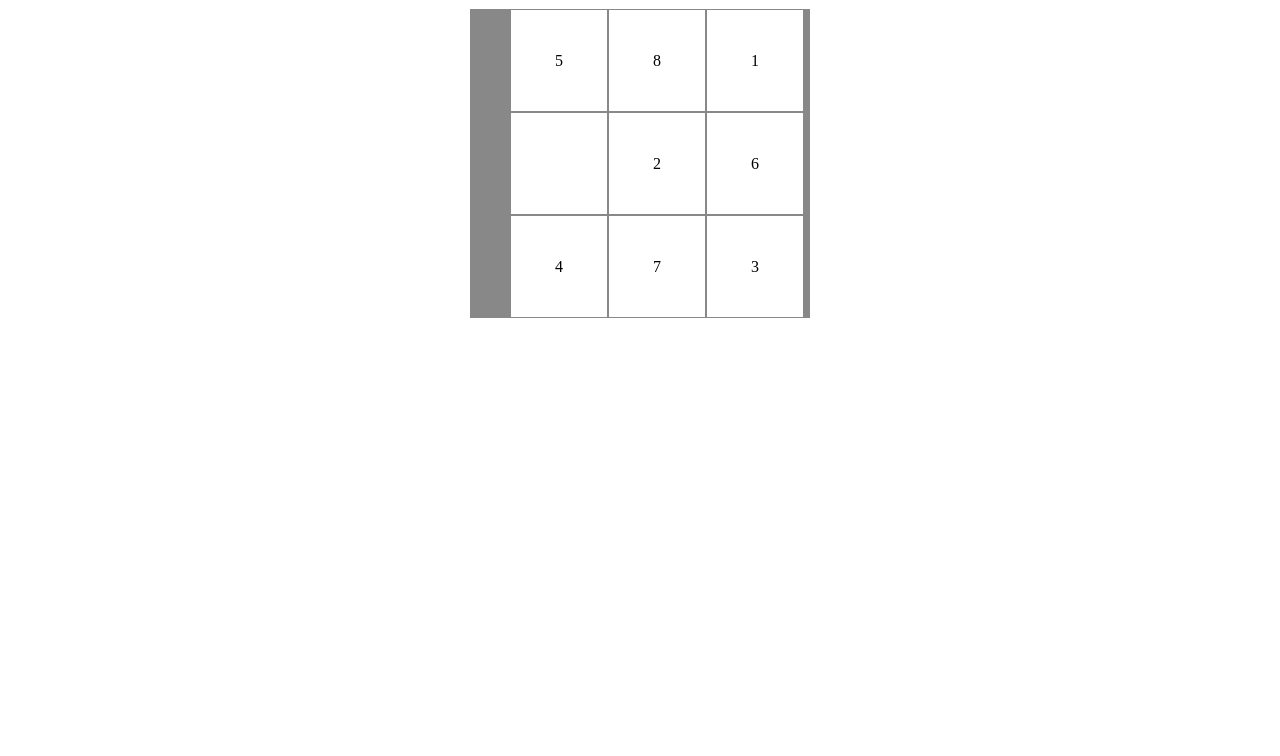
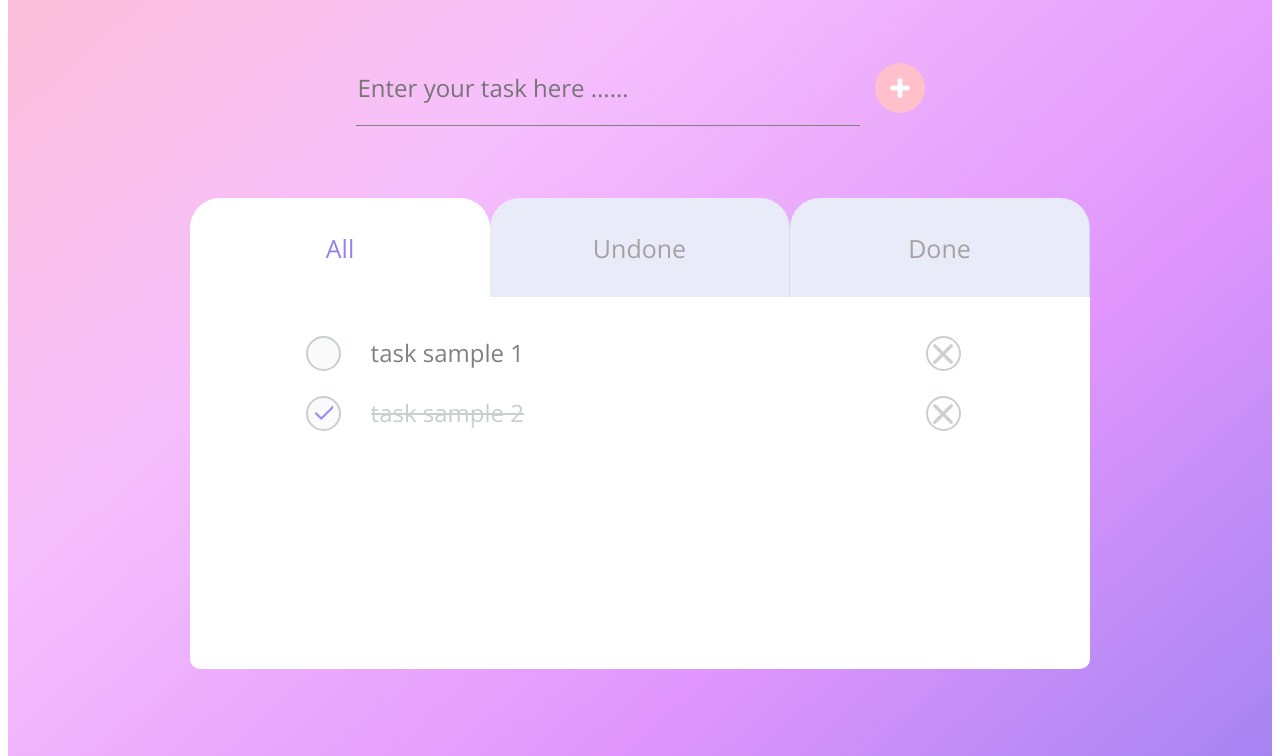
Before and after one commit to maureensayshi/To-do-List, a React app: page / in a window 1280 px wide. Shown: the part 228-984 px from the top of the page. Before the commit the page ends 800 px from the top, so only its background shows below. Built offline with nearby package versions, Linux system fonts and the light colour scheme.

Commit message:
back to todolist

```diff
--- a/package.json
+++ b/package.json
@@ -5,7 +5,7 @@
   "main": "./src/js/components/App.js",
   "scripts": {
     "test": "echo \"Error: no test specified\" && exit 1",
-    "start": "webpack-dev-server --open --mode development --history-api-fallback",
+    "start": "webpack-dev-server --open --mode development",
     "build": "webpack --mode production"
   },
   "keywords": [],
@@ -33,7 +33,8 @@
     "webpack-dev-server": "^3.1.6"
   },
   "dependencies": {
-    "react-router-dom": "^4.3.1",
+    "react-redux": "^5.0.7",
+    "redux": "^4.0.0",
     "style-loader": "^0.23.0"
   }
 }
--- a/src/js/components/App.js
+++ b/src/js/components/App.js
@@ -1,30 +1,89 @@
-// import React, {Component} from "react";
-// import ReactDOM from "react-dom";
-// import {BrowserRouter, Route, Link} from "react-router-dom";
+import React, { Component } from "react";
+import ReactDOM from "react-dom";
+import { createStore } from "redux";
 
-// const NewRoute = () => {
-//   console.log("newroute had run");
-//   return(
-//     <div>
-//       <p>new route</p>
-//     </div>
-//   );
-// };
+import Form from "./Form";
+import List from "./List";
+import Tab from "./Tab";
+import "../../style.css";
 
-// class App extends Component {
+console.log(createStore);
 
-//   render(){
-//     console.log("app had run");
-//     return (
-//       <BrowserRouter>
-//         <Route path="/new" component={NewRoute} />
-//       </BrowserRouter>
-//     );
-//   }
-// }
+class App extends Component {
+  constructor(props) {
+    super(props);
+    this.state = {
+      inputValue: "",
+      todos: [
+        {value: "task sample 1", done: false},
+        {value: "task sample 2", done: true}
+      ],
+      tabs: "All"
+    };
+    this.handleChange = this.handleChange.bind(this);
+    this.handleSubmit = this.handleSubmit.bind(this);
+    this.handleFinish = this.handleFinish.bind(this);
+    this.handleDelete = this.handleDelete.bind(this);
+    this.handleTabs = this.handleTabs.bind(this);
+  }
+  handleChange(e) {
+    e.preventDefault();
+    this.setState({inputValue: e.target.value});
+  }
+  handleSubmit(e) {
+    e.preventDefault();
+    const newTodo = {
+      value: this.state.inputValue,
+      done: false
+    };
+    const todos = this.state.todos;
+    todos.push(newTodo);
+    this.setState({ todos: todos, inputValue: ""}); // todos 只要放一個，因為 ES6 若 key 和 value 相同，放一個即可
+  }
+  handleFinish(index){
+    const todos = this.state.todos;
+    //use status (true / false) of todo.done to control checked status of checkbox and style of task content
+    todos[index].done = !todos[index].done;
+    this.setState({todos});
+    console.log(todos);
+  }
+  handleDelete(e, index){
+    e.preventDefault();
+    const todos = this.state.todos;
+    todos.splice(index, 1);
+    this.setState({todos});
+    console.log(todos);
+  }
+  handleTabs(e){
+    e.preventDefault();
+    this.setState({tabs: e.target.value});
+  }
+  render(){
+    return (
+      <div>
+        <div>
+          <span></span>
+          <h1>Make your To-Do List</h1>
+        </div>
+        <Form
+          handleSubmit={this.handleSubmit}
+          handleChange={this.handleChange}
+          inputValue={this.state.inputValue}
+        />
+        <Tab
+          tabs={this.state.tabs}
+          handleTabs={this.handleTabs}
+        />
+        <List
+          handleFinish={this.handleFinish}
+          todos={this.state.todos}
+          handleDelete={this.handleDelete}
+          tabs={this.state.tabs}
+        />
+      </div>
+    );
+  }
+}
+export default App;
 
-// export default App;
-
-// ReactDOM.render(<App />, document.querySelector(".appContainer"));
-
-// console.log("file had run");
+ReactDOM.render(<App />, document.querySelector(".appContainer"));
--- a/src/pages/Game/Form.js
+++ b/src/js/components/Form.js
@@ -12,9 +12,9 @@ class Form extends Component{
             type="text"
             onChange={(e) => this.props.handleChange(e)}
             value={this.props.inputValue}
-            placeholder="Enter Name"
+            placeholder="Enter your task here ......"
           />
-          <input disabled={!inEnabled} type="submit" value="Start Game" / >
+          <input disabled={!inEnabled} type="submit" value="" / >
         </form>
       </div>
     );
--- /dev/null
+++ b/src/js/components/List.js
@@ -0,0 +1,41 @@
+import React, { Component } from "react";
+import PropTypes from "prop-types";
+
+import Task from "./Task.js";
+
+class List extends Component{
+  render(){
+    function createTask(index, handleFinish, todo, handleDelete){
+      return (
+        <Task
+          key={index}
+          index={index}
+          handleFinish={handleFinish}
+          todo={todo}
+          handleDelete={handleDelete}
+        />
+      );
+    }
+    return (
+      <div className="listContainer">
+        {this.props.todos.map((todo,index) => {
+          if(this.props.tabs === "All"){
+            return createTask(index, this.props.handleFinish, todo, this.props.handleDelete);
+          }
+          else if(todo.done === (this.props.tabs === "Done" ? true : false)){
+            return createTask(index, this.props.handleFinish, todo, this.props.handleDelete);
+          }
+        })}
+      </div>
+    );
+  }
+}
+
+List.propTypes = {
+  todos: PropTypes.array.isRequired,
+  handleFinish: PropTypes.func.isRequired,
+  handleDelete: PropTypes.func.isRequired,
+  tabs: PropTypes.string.isRequired
+};
+
+export default List;
--- /dev/null
+++ b/src/js/components/Tab.js
@@ -0,0 +1,32 @@
+import React, { Component } from "react";
+import PropTypes from "prop-types";
+
+class Tab extends Component{
+  render(){
+    console.log(this.props.tabs);
+    let tabOption = ["All", "Undone", "Done"];
+    let createAllTabs = tabOption.map((tab, index) => {
+      return (
+        <input
+          key={index}
+          className={this.props.tabs === tab ? "ActiveTab" : "Tab"}
+          type="button"
+          onClick={(e) => this.props.handleTabs(e)}
+          value={tab}
+        />
+      );
+    });
+    return (
+      <div className="tabContainer">
+        {createAllTabs}
+      </div>
+    );
+  }
+}
+
+Tab.propTypes = {
+  tabs: PropTypes.string.isRequired,
+  handleTabs: PropTypes.func.isRequired,
+};
+
+export default Tab;
--- /dev/null
+++ b/src/js/components/Task.js
@@ -0,0 +1,31 @@
+import React, { Component } from "react";
+import PropTypes from "prop-types";
+
+class Task extends Component{
+  render(){
+    return (
+      <div className="taskContainer">
+        <input
+          type="checkbox"
+          checked={this.props.todo.done}
+          onChange={() => this.props.handleFinish(this.props.index)}>
+        </input>
+        <span>
+          <span className={this.props.todo.done ? "strike" : "beforeStrike"}>
+            {this.props.todo.value}
+          </span>
+        </span>
+        <button onClick={(e) => this.props.handleDelete(e, this.props.index)} />
+      </div>
+    );
+  }
+}
+
+Task.propTypes = {
+  todo: PropTypes.object.isRequired,
+  handleFinish: PropTypes.func.isRequired,
+  index: PropTypes.number.isRequired,
+  handleDelete: PropTypes.func.isRequired
+};
+
+export default Task;
--- a/src/pages/Game/Game.js
+++ /dev/null
@@ -1,84 +0,0 @@
-import React, {Component} from "react";
-import Form from "./Form.js";
-// import Puzzle from "./Puzzle.js";
-
-export default class Game extends Component {
-  constructor(props) {
-    super(props);
-    this.state = {
-      inputValue:"",
-      cellValue: [1, 2, 3, 4, 5, 6, 7, 8, ""]
-    };
-    this.handleChange = this.handleChange.bind(this);
-    this.handleSubmit = this.handleSubmit.bind(this);
-    this.handleSwitch = this.handleSwitch.bind(this);
-  }
-
-  componentDidMount(){
-    this.initCellValue();
-  }
-  initCellValue(){
-    let cellValue = this.state.cellValue.sort(() => Math.random() - 0.5);
-    this.setState({cellValue: cellValue});
-  }
-  handleChange(e) {
-    e.preventDefault();
-    this.setState({inputValue: e.target.value});
-    console.log("inputvalue = " + e.target.value);
-  }
-  handleSubmit(e){
-    e.preventDefault();
-    console.log("handle submit");
-  }
-  replaceNum(index, value){
-    let cellValue = this.state.cellValue;
-    cellValue[index] = value;
-    this.setState({cellValue: cellValue});
-  }
-  handleSwitch(i){
-    console.log("click index : " + i);
-    let curNum = this.state.cellValue[i];
-    let leftNum = this.state.cellValue[i -1];
-    let rightNum = this.state.cellValue[i + 1];
-    let topNum = this.state.cellValue[i - 3];
-    let bottomNum = this.state.cellValue[i + 3];
-
-    console.log(curNum, leftNum, rightNum, topNum, bottomNum);
-    if(leftNum === "" && i % 3){
-      this.replaceNum(i - 1, curNum);
-      this.replaceNum(i, "");
-    }
-    else if(rightNum === "" && 2 !== i % 3){
-      this.replaceNum(i + 1, curNum);
-      this.replaceNum(i, "");
-    }
-    else if(topNum === ""){
-      this.replaceNum(i - 3, curNum);
-      this.replaceNum(i, "");
-    }
-    else if(bottomNum === ""){
-      this.replaceNum(i + 3, curNum);
-      this.replaceNum(i, "");
-    }
-  }
-  render() {
-    return (
-      <div>
-        <Form
-          handleSubmit={this.handleSubmit}
-          handleChange={this.handleChange}
-          inputValue={this.state.inputValue}
-        />
-        <div>
-          <span className="count">Step Count : </span>
-          <span>0</span>
-        </div>
-        <ul className="board">
-          {this.state.cellValue.map((item, i) => {
-            return <li className="cell" key={i} onClick={() => this.handleSwitch(i)}>{item}</li>;
-          })}
-        </ul>
-      </div>
-    );
-  }
-}
--- a/src/router/router.js
+++ /dev/null
@@ -1,25 +0,0 @@
-import React from "react";
-
-import {BrowserRouter as Router, Route, Switch, Link, browserHistory} from "react-router-dom";
-
-import Game from "../pages/Game/Game.js";
-import Ranking from "../pages/Ranking/Ranking.js";
-import "../style.css";
-
-
-const getRouter = () => (
-  <Router history={browserHistory}>
-    <div className="bodyDiv">
-      <ul className="tab-list">
-        <li><Link to="/">Game</Link></li>
-        <li><Link to="/ranking">Ranking</Link></li>
-      </ul>
-      <Switch>
-        <Route exact path="/" component={Game}/>
-        <Route path="/ranking" component={Ranking}/>
-      </Switch>
-    </div>
-  </Router>
-);
-
-export default getRouter;
--- a/src/style.css
+++ b/src/style.css
@@ -1,39 +1,170 @@
-.bodyDiv{
-    display: flex;
-    flex-direction: column;
-}
-.tab-list{
-    display: flex;
-    justify-content: space-evenly;
+*{
+  font-family: "Pacifico", "cursive";
 }
 
-.bodyDiv>div{
-    margin-top: 50px;
-    align-self: center;
+.appContainer {
+  background-image: linear-gradient(to top left, #957FEF, #E096FC, #F6C0FC, pink);
+  padding-bottom: 20%;
+  display: flex; justify-content: center;
 }
 
-.bodyDiv>div>div:nth-child(2){
-    margin-top: 30px;
+.appContainer > div { flex: none; width: 900px;
+  display: flex; flex-direction: column;
 }
 
-.board{
-    /* position: relative; */
-    width: 300px;
-    background-color: #888888;
-    margin-top: 60px;
-    display: flex;
-    flex-wrap: wrap;
-    list-style: none;
+.appContainer > div > div { display: flex; flex-direction: row; font-size: 20px;}
+.appContainer > div > div > span{ flex: none; width: 10%;}
+.appContainer > div > div > h1{ font-size: 70px; font-weight: 500; flex: none;  width: 80%; color: #6D6969;}
+
+.formContainer{ flex: none; width: 100%; margin: 6% 0px 8% 0px;
+  display: flex; justify-content: center;
 }
 
-.cell{
-    /* position: absolute; */
-    flex: none;
-    width: 96px;
-    line-height: 101px;
+.formContainer > form { flex: none; display: flex; align-items: center;
+  -webkit-appearance: none;
+  -webkit-box-shadow: none;
+  box-shadow: none;
+  -moz-appearance: none;
+  -moz-box-shadow: none;
+}
+
+.formContainer > form > input[type="text"]{
+  width: 500px;
+  line-height: 3;
+  font-size: 24px;
+  font-family: "Open Sans", sans-serif, "Microsoft JhengHei";
+  color: #6D6969;
+  border-top:none; border-left:none; border-right:none; border-bottom: 1px solid grey;
+  background: transparent;
+  outline: 0;
+  cursor: text;
+}
+
+.formContainer > form > input[type="submit"]{
+  width: 50px;
+  height: 50px;
+  margin-left: 15px;
+  border-radius: 50%;
+  border: none;
+  background: pink no-repeat center/20px url("./img/add.png");
+  cursor: pointer;
+}
+
+.tabContainer{ flex: none; width: 100%;
+  display: flex; justify-content: space-around;
+}
+
+.Tab {
+    font-size: 25px;
+    font-family: "Open Sans", sans-serif;
+    border: none;
+    /* padding: 30px 118.75px 30px 118.75px; */
+    /* padding: 1% 0.5% 1% 0.5%; */
+    width: 300px;
+    height: 100px;
+    margin-bottom: -1px;
+    text-decoration: none;
+    background: #E9EBF8;
+    color: #A5A0A1;
+    cursor: pointer;
     text-align: center;
-    background-color: #ffffff;
-    border: 1px solid #888888;
-    z-index: 2;
+    border-radius: 30px 30px 0px 0px;
+    border-right: 1px solid #D5DAEA;
+    outline: 0;
+    transition: background 300ms ease-in-out, transform 150ms ease;
+    -webkit-appearance: none;
+    -moz-appearance: none;
+}
+
+.ActiveTab {
+    width: 300px;
+    height: 100px;
+    font-size: 25px;
+    font-family: "Open Sans", sans-serif;
+    color: #957FEF;
+    text-align: center;
+    border: none;
+    margin-bottom: -1px;
+    text-decoration: none;
+    background: #FFFFFF;
     cursor: pointer;
+    border-radius: 30px 30px 0px 0px;
+    outline: 0;
+    transition: background 250ms ease-in-out, transform 150ms ease;
+    -webkit-appearance: none;
+    -moz-appearance: none;
 }
+
+.listContainer {
+  flex: none;
+  width: 94%;
+  padding: 3% 3% 25% 3%;
+  background-color: #ffffff;
+  border-radius:0px 0px 10px 10px ;
+  display: flex;
+  justify-content: center;
+  flex-wrap: wrap;
+  align-content: flex-start;
+}
+
+.taskContainer{
+  flex: none; width: 80%; height: 60px;
+  display: flex; justify-content: flex-start; align-items: center;
+}
+
+.taskContainer input {
+  flex: none;
+  width: 35px;
+  height: 35px;
+  margin-right: 30px;
+	background-color: #fafafa;
+	border: 2px solid #cacece;
+	padding: 9px;
+	border-radius: 50%;
+  outline: 0;
+  cursor: pointer;
+  -moz-appearance: none;
+  -webkit-appearance: none;
+}
+
+.taskContainer input:checked{
+  background: #fafafa no-repeat center/20px url("./img/check.png");
+  outline: 0;
+}
+
+@keyframes strike{
+  0%   { width : 0; }
+  100% { width: 100%; }
+}
+
+.taskContainer > span{
+  flex: none;
+  width: 82%;
+}
+
+/* .taskContainer span span */
+.beforeStrike{
+  font-size: 24px; font-family: "Open Sans", sans-serif, "Microsoft JhengHei"; color: grey;
+}
+
+/* .taskContainer span span */
+.strike {
+  position: relative;
+  font-size: 24px; font-family: "Open Sans", sans-serif, "Microsoft JhengHei"; color: #cacece;
+}
+.strike:after {
+  content: ' ';
+  position: absolute;
+  top: 50%; left: 0; width: 100%; height: 2px;
+  background: #cacece;
+  animation: strike 0.25s linear;
+  animation-iteration-count: 1; animation-fill-mode: forwards;
+}
+
+.taskContainer > button{
+  flex: none; width: 35px; height: 35px; padding: 9px;
+  border-radius: 50%; border: 2px solid #cacece;
+  background: no-repeat center/20px url("./img/delete.png");
+  cursor: pointer;
+  outline: 0;
+}
--- a/webpack.config.js
+++ b/webpack.config.js
@@ -10,8 +10,7 @@ module.exports = {
     path: path.resolve(__dirname, "dist")
   },
   devServer: {
-    contentBase: "./dist",
-    historyApiFallback:{ index:"./src/index.html"}
+    contentBase: "./dist"
   },
   module: {
     rules: [
```
Also changed, not shown: src/index.html (+1 -1 lines), src/index.js (+1 -8 lines), src/pages/Game/Puzzle.js (deleted, +0 -54 lines), src/pages/Ranking/Ranking.js (deleted, +0 -11 lines), dist/index.html, dist/main.js, src/img/add.png (added), src/img/check.png (added), src/img/delete.png (added), 1 other file.
